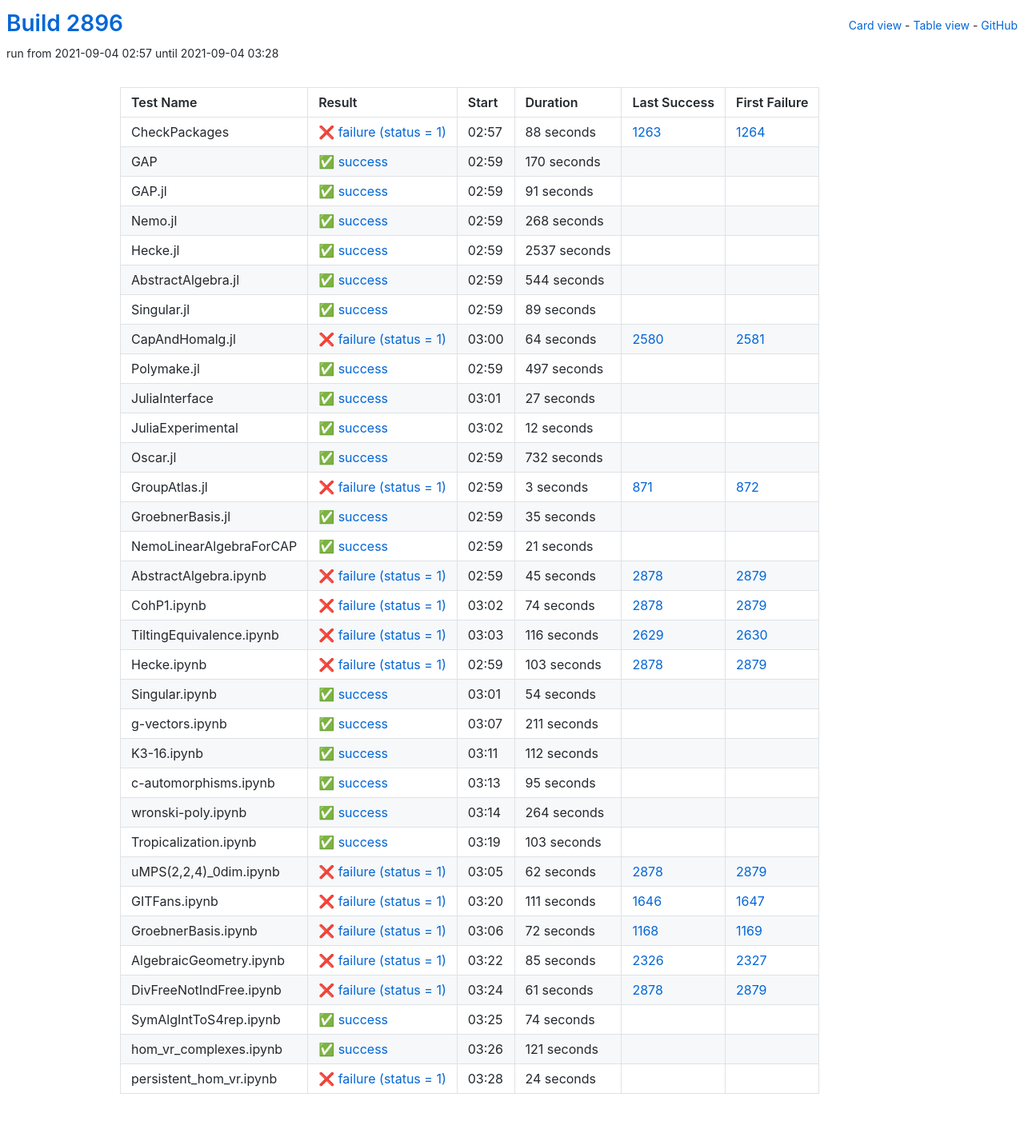
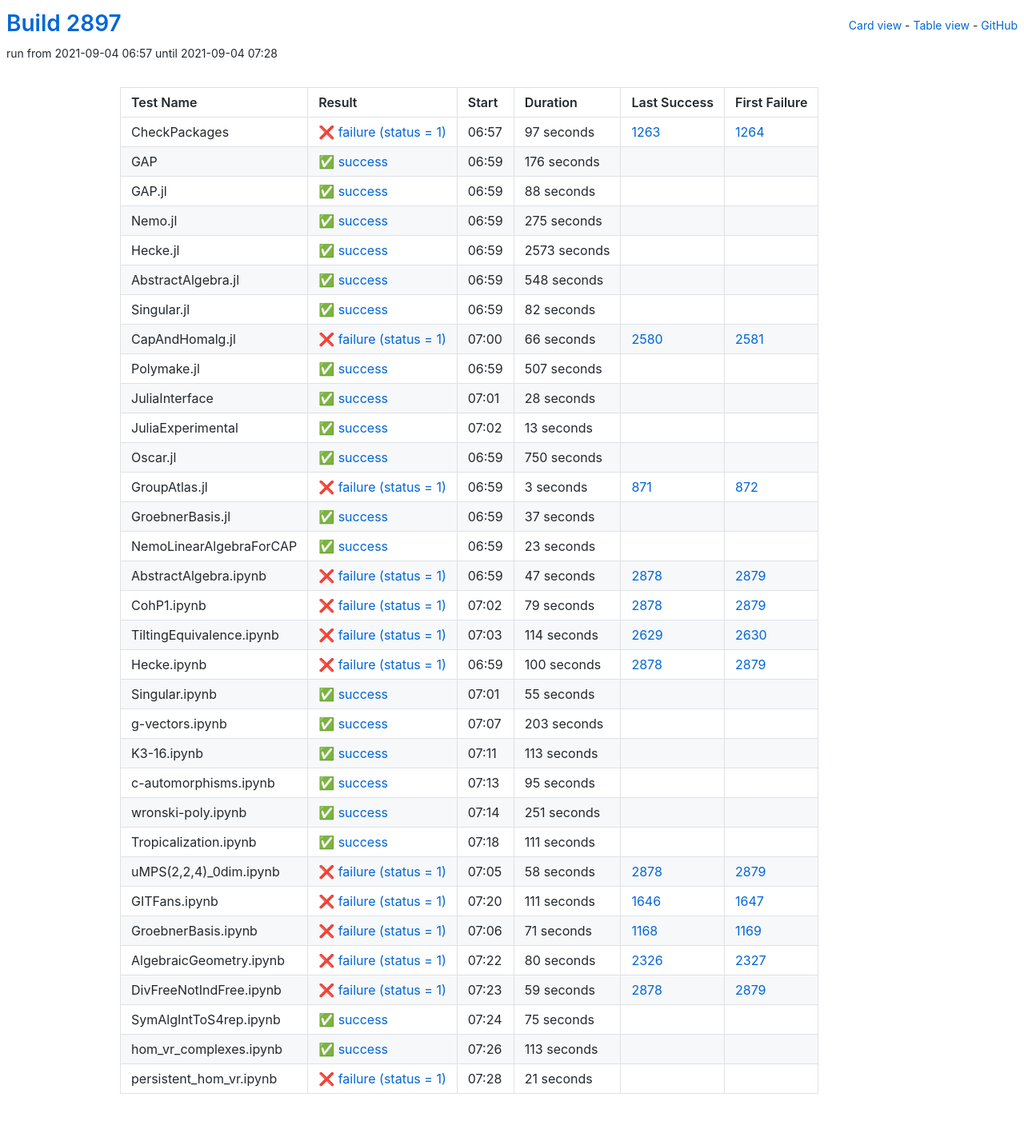
Before and after one commit to oscar-system/oscar-ci-status-stable, a Jekyll site: the page built from table.html, in a window 1280 px wide. Shown: the whole page at 80% size. Built offline with Jekyll 4.4.1, drawn with Linux system fonts in a browser that asks for light colours.

Commit message:
Build #2897

```diff
--- a/_data/ci.yml
+++ b/_data/ci.yml
@@ -1,6 +1,6 @@
 ---
-build: 2896
-build_url: https://oscarci.mathematik.uni-kl.de/job/oscar-stable/2896/
+build: 2897
+build_url: https://oscarci.mathematik.uni-kl.de/job/oscar-stable/2897/
 job: oscar-stable
 organization: oscar-system
 repo: oscar-ci-status-stable
@@ -8,152 +8,152 @@ repourl: https://github.com/oscar-system/oscar-ci-status-stable
 tests:
 - name: CheckPackages
   id: checkpackages
-  log: https://oscarci.mathematik.uni-kl.de/job/oscar-stable/2896/artifact/logs/build-2896/CheckPackages.log
-  start: 2021-09-04 02:57
+  log: https://oscarci.mathematik.uni-kl.de/job/oscar-stable/2897/artifact/logs/build-2897/CheckPackages.log
+  start: 2021-09-04 06:57
   success: false
   exitcode: 1
   status: failure
-  duration: 88
+  duration: 97
   last_success: 1263
   last_success_url: https://oscarci.mathematik.uni-kl.de/job/oscar-stable/1263/
   first_failure: 1264
   first_failure_url: https://oscarci.mathematik.uni-kl.de/job/oscar-stable/1264/
 - name: GAP
   id: gap
-  log: https://oscarci.mathematik.uni-kl.de/job/oscar-stable/2896/artifact/logs/build-2896/GAP.log
-  start: 2021-09-04 02:59
+  log: https://oscarci.mathematik.uni-kl.de/job/oscar-stable/2897/artifact/logs/build-2897/GAP.log
+  start: 2021-09-04 06:59
   success: true
   exitcode: 0
   status: success
-  duration: 170
+  duration: 176
   last_success: false
   last_success_url:
   first_failure: false
   first_failure_url:
 - name: GAP.jl
   id: gap-jl
-  log: https://oscarci.mathematik.uni-kl.de/job/oscar-stable/2896/artifact/logs/build-2896/GAP.jl.log
-  start: 2021-09-04 02:59
+  log: https://oscarci.mathematik.uni-kl.de/job/oscar-stable/2897/artifact/logs/build-2897/GAP.jl.log
+  start: 2021-09-04 06:59
   success: true
   exitcode: 0
   status: success
-  duration: 91
+  duration: 88
   last_success: false
   last_success_url:
   first_failure: false
   first_failure_url:
 - name: Nemo.jl
   id: nemo-jl
-  log: https://oscarci.mathematik.uni-kl.de/job/oscar-stable/2896/artifact/logs/build-2896/Nemo.jl.log
-  start: 2021-09-04 02:59
+  log: https://oscarci.mathematik.uni-kl.de/job/oscar-stable/2897/artifact/logs/build-2897/Nemo.jl.log
+  start: 2021-09-04 06:59
   success: true
   exitcode: 0
   status: success
-  duration: 268
+  duration: 275
   last_success: false
   last_success_url:
   first_failure: false
   first_failure_url:
 - name: Hecke.jl
   id: hecke-jl
-  log: https://oscarci.mathematik.uni-kl.de/job/oscar-stable/2896/artifact/logs/build-2896/Hecke.jl.log
-  start: 2021-09-04 02:59
+  log: https://oscarci.mathematik.uni-kl.de/job/oscar-stable/2897/artifact/logs/build-2897/Hecke.jl.log
+  start: 2021-09-04 06:59
   success: true
   exitcode: 0
   status: success
-  duration: 2537
+  duration: 2573
   last_success: false
   last_success_url:
   first_failure: false
   first_failure_url:
 - name: AbstractAlgebra.jl
   id: abstractalgebra-jl
-  log: https://oscarci.mathematik.uni-kl.de/job/oscar-stable/2896/artifact/logs/build-2896/AbstractAlgebra.jl.log
-  start: 2021-09-04 02:59
+  log: https://oscarci.mathematik.uni-kl.de/job/oscar-stable/2897/artifact/logs/build-2897/AbstractAlgebra.jl.log
+  start: 2021-09-04 06:59
   success: true
   exitcode: 0
   status: success
-  duration: 544
+  duration: 548
   last_success: false
   last_success_url:
   first_failure: false
   first_failure_url:
 - name: Singular.jl
   id: singular-jl
-  log: https://oscarci.mathematik.uni-kl.de/job/oscar-stable/2896/artifact/logs/build-2896/Singular.jl.log
-  start: 2021-09-04 02:59
+  log: https://oscarci.mathematik.uni-kl.de/job/oscar-stable/2897/artifact/logs/build-2897/Singular.jl.log
+  start: 2021-09-04 06:59
   success: true
   exitcode: 0
   status: success
-  duration: 89
+  duration: 82
   last_success: false
   last_success_url:
   first_failure: false
   first_failure_url:
 - name: CapAndHomalg.jl
   id: capandhomalg-jl
-  log: https://oscarci.mathematik.uni-kl.de/job/oscar-stable/2896/artifact/logs/build-2896/CapAndHomalg.jl.log
-  start: 2021-09-04 03:00
+  log: https://oscarci.mathematik.uni-kl.de/job/oscar-stable/2897/artifact/logs/build-2897/CapAndHomalg.jl.log
+  start: 2021-09-04 07:00
   success: false
   exitcode: 1
   status: failure
-  duration: 64
+  duration: 66
   last_success: 2580
   last_success_url: https://oscarci.mathematik.uni-kl.de/job/oscar-stable/2580/
   first_failure: 2581
   first_failure_url: https://oscarci.mathematik.uni-kl.de/job/oscar-stable/2581/
 - name: Polymake.jl
   id: polymake-jl
-  log: https://oscarci.mathematik.uni-kl.de/job/oscar-stable/2896/artifact/logs/build-2896/Polymake.jl.log
-  start: 2021-09-04 02:59
+  log: https://oscarci.mathematik.uni-kl.de/job/oscar-stable/2897/artifact/logs/build-2897/Polymake.jl.log
+  start: 2021-09-04 06:59
   success: true
   exitcode: 0
   status: success
-  duration: 497
+  duration: 507
   last_success: false
   last_success_url:
   first_failure: false
   first_failure_url:
 - name: JuliaInterface
   id: juliainterface
-  log: https://oscarci.mathematik.uni-kl.de/job/oscar-stable/2896/artifact/logs/build-2896/JuliaInterface.log
-  start: 2021-09-04 03:01
+  log: https://oscarci.mathematik.uni-kl.de/job/oscar-stable/2897/artifact/logs/build-2897/JuliaInterface.log
+  start: 2021-09-04 07:01
   success: true
   exitcode: 0
   status: success
-  duration: 27
+  duration: 28
   last_success: false
   last_success_url:
   first_failure: false
   first_failure_url:
 - name: JuliaExperimental
   id: juliaexperimental
-  log: https://oscarci.mathematik.uni-kl.de/job/oscar-stable/2896/artifact/logs/build-2896/JuliaExperimental.log
-  start: 2021-09-04 03:02
+  log: https://oscarci.mathematik.uni-kl.de/job/oscar-stable/2897/artifact/logs/build-2897/JuliaExperimental.log
+  start: 2021-09-04 07:02
   success: true
   exitcode: 0
   status: success
-  duration: 12
+  duration: 13
   last_success: false
   last_success_url:
   first_failure: false
   first_failure_url:
 - name: Oscar.jl
   id: oscar-jl
-  log: https://oscarci.mathematik.uni-kl.de/job/oscar-stable/2896/artifact/logs/build-2896/Oscar.jl.log
-  start: 2021-09-04 02:59
+  log: https://oscarci.mathematik.uni-kl.de/job/oscar-stable/2897/artifact/logs/build-2897/Oscar.jl.log
+  start: 2021-09-04 06:59
   success: true
   exitcode: 0
   status: success
-  duration: 732
+  duration: 750
   last_success: false
   last_success_url:
   first_failure: false
   first_failure_url:
 - name: GroupAtlas.jl
   id: groupatlas-jl
-  log: https://oscarci.mathematik.uni-kl.de/job/oscar-stable/2896/artifact/logs/build-2896/GroupAtlas.jl.log
-  start: 2021-09-04 02:59
+  log: https://oscarci.mathematik.uni-kl.de/job/oscar-stable/2897/artifact/logs/build-2897/GroupAtlas.jl.log
+  start: 2021-09-04 06:59
   success: false
   exitcode: 1
   status: failure
@@ -164,116 +164,116 @@ tests:
   first_failure_url: https://oscarci.mathematik.uni-kl.de/job/oscar-stable/872/
 - name: GroebnerBasis.jl
   id: groebnerbasis-jl
-  log: https://oscarci.mathematik.uni-kl.de/job/oscar-stable/2896/artifact/logs/build-2896/GroebnerBasis.jl.log
-  start: 2021-09-04 02:59
+  log: https://oscarci.mathematik.uni-kl.de/job/oscar-stable/2897/artifact/logs/build-2897/GroebnerBasis.jl.log
+  start: 2021-09-04 06:59
   success: true
   exitcode: 0
   status: success
-  duration: 35
+  duration: 37
   last_success: false
   last_success_url:
   first_failure: false
   first_failure_url:
 - name: NemoLinearAlgebraForCAP
   id: nemolinearalgebraforcap
-  log: https://oscarci.mathematik.uni-kl.de/job/oscar-stable/2896/artifact/logs/build-2896/NemoLinearAlgebraForCAP.log
-  start: 2021-09-04 02:59
+  log: https://oscarci.mathematik.uni-kl.de/job/oscar-stable/2897/artifact/logs/build-2897/NemoLinearAlgebraForCAP.log
+  start: 2021-09-04 06:59
   success: true
   exitcode: 0
   status: success
-  duration: 21
+  duration: 23
   last_success: false
   last_success_url:
   first_failure: false
   first_failure_url:
 - name: AbstractAlgebra.ipynb
   id: abstractalgebra-ipynb
-  log: https://oscarci.mathematik.uni-kl.de/job/oscar-stable/2896/artifact/logs/build-2896/AbstractAlgebra.ipynb.log
-  start: 2021-09-04 02:59
+  log: https://oscarci.mathematik.uni-kl.de/job/oscar-stable/2897/artifact/logs/build-2897/AbstractAlgebra.ipynb.log
+  start: 2021-09-04 06:59
   success: false
   exitcode: 1
   status: failure
-  duration: 45
+  duration: 47
   last_success: 2878
   last_success_url: https://oscarci.mathematik.uni-kl.de/job/oscar-stable/2878/
   first_failure: 2879
   first_failure_url: https://oscarci.mathematik.uni-kl.de/job/oscar-stable/2879/
 - name: CohP1.ipynb
   id: cohp1-ipynb
-  log: https://oscarci.mathematik.uni-kl.de/job/oscar-stable/2896/artifact/logs/build-2896/CohP1.ipynb.log
-  start: 2021-09-04 03:02
+  log: https://oscarci.mathematik.uni-kl.de/job/oscar-stable/2897/artifact/logs/build-2897/CohP1.ipynb.log
+  start: 2021-09-04 07:02
   success: false
   exitcode: 1
   status: failure
-  duration: 74
+  duration: 79
   last_success: 2878
   last_success_url: https://oscarci.mathematik.uni-kl.de/job/oscar-stable/2878/
   first_failure: 2879
   first_failure_url: https://oscarci.mathematik.uni-kl.de/job/oscar-stable/2879/
 - name: TiltingEquivalence.ipynb
   id: tiltingequivalence-ipynb
-  log: https://oscarci.mathematik.uni-kl.de/job/oscar-stable/2896/artifact/logs/build-2896/TiltingEquivalence.ipynb.log
-  start: 2021-09-04 03:03
+  log: https://oscarci.mathematik.uni-kl.de/job/oscar-stable/2897/artifact/logs/build-2897/TiltingEquivalence.ipynb.log
+  start: 2021-09-04 07:03
   success: false
   exitcode: 1
   status: failure
-  duration: 116
+  duration: 114
   last_success: 2629
   last_success_url: https://oscarci.mathematik.uni-kl.de/job/oscar-stable/2629/
   first_failure: 2630
   first_failure_url: https://oscarci.mathematik.uni-kl.de/job/oscar-stable/2630/
 - name: Hecke.ipynb
   id: hecke-ipynb
-  log: https://oscarci.mathematik.uni-kl.de/job/oscar-stable/2896/artifact/logs/build-2896/Hecke.ipynb.log
-  start: 2021-09-04 02:59
+  log: https://oscarci.mathematik.uni-kl.de/job/oscar-stable/2897/artifact/logs/build-2897/Hecke.ipynb.log
+  start: 2021-09-04 06:59
   success: false
   exitcode: 1
   status: failure
-  duration: 103
+  duration: 100
   last_success: 2878
   last_success_url: https://oscarci.mathematik.uni-kl.de/job/oscar-stable/2878/
   first_failure: 2879
   first_failure_url: https://oscarci.mathematik.uni-kl.de/job/oscar-stable/2879/
 - name: Singular.ipynb
   id: singular-ipynb
-  log: https://oscarci.mathematik.uni-kl.de/job/oscar-stable/2896/artifact/logs/build-2896/Singular.ipynb.log
-  start: 2021-09-04 03:01
+  log: https://oscarci.mathematik.uni-kl.de/job/oscar-stable/2897/artifact/logs/build-2897/Singular.ipynb.log
+  start: 2021-09-04 07:01
   success: true
   exitcode: 0
   status: success
-  duration: 54
+  duration: 55
   last_success: false
   last_success_url:
   first_failure: false
   first_failure_url:
 - name: g-vectors.ipynb
   id: g-vectors-ipynb
-  log: https://oscarci.mathematik.uni-kl.de/job/oscar-stable/2896/artifact/logs/build-2896/g-vectors.ipynb.log
-  start: 2021-09-04 03:07
+  log: https://oscarci.mathematik.uni-kl.de/job/oscar-stable/2897/artifact/logs/build-2897/g-vectors.ipynb.log
+  start: 2021-09-04 07:07
   success: true
   exitcode: 0
   status: success
-  duration: 211
+  duration: 203
   last_success: false
   last_success_url:
   first_failure: false
   first_failure_url:
 - name: K3-16.ipynb
   id: k3-16-ipynb
-  log: https://oscarci.mathematik.uni-kl.de/job/oscar-stable/2896/artifact/logs/build-2896/K3-16.ipynb.log
-  start: 2021-09-04 03:11
+  log: https://oscarci.mathematik.uni-kl.de/job/oscar-stable/2897/artifact/logs/build-2897/K3-16.ipynb.log
+  start: 2021-09-04 07:11
   success: true
   exitcode: 0
   status: success
-  duration: 112
+  duration: 113
   last_success: false
   last_success_url:
   first_failure: false
   first_failure_url:
 - name: c-automorphisms.ipynb
   id: c-automorphisms-ipynb
-  log: https://oscarci.mathematik.uni-kl.de/job/oscar-stable/2896/artifact/logs/build-2896/c-automorphisms.ipynb.log
-  start: 2021-09-04 03:13
+  log: https://oscarci.mathematik.uni-kl.de/job/oscar-stable/2897/artifact/logs/build-2897/c-automorphisms.ipynb.log
+  start: 2021-09-04 07:13
   success: true
   exitcode: 0
   status: success
@@ -284,44 +284,44 @@ tests:
   first_failure_url:
 - name: wronski-poly.ipynb
   id: wronski-poly-ipynb
-  log: https://oscarci.mathematik.uni-kl.de/job/oscar-stable/2896/artifact/logs/build-2896/wronski-poly.ipynb.log
-  start: 2021-09-04 03:14
+  log: https://oscarci.mathematik.uni-kl.de/job/oscar-stable/2897/artifact/logs/build-2897/wronski-poly.ipynb.log
+  start: 2021-09-04 07:14
   success: true
   exitcode: 0
   status: success
-  duration: 264
+  duration: 251
   last_success: false
   last_success_url:
   first_failure: false
   first_failure_url:
 - name: Tropicalization.ipynb
   id: tropicalization-ipynb
-  log: https://oscarci.mathematik.uni-kl.de/job/oscar-stable/2896/artifact/logs/build-2896/Tropicalization.ipynb.log
-  start: 2021-09-04 03:19
+  log: https://oscarci.mathematik.uni-kl.de/job/oscar-stable/2897/artifact/logs/build-2897/Tropicalization.ipynb.log
+  start: 2021-09-04 07:18
   success: true
   exitcode: 0
   status: success
-  duration: 103
+  duration: 111
   last_success: false
   last_success_url:
   first_failure: false
   first_failure_url:
 - name: uMPS(2,2,4)_0dim.ipynb
   id: umps-2-2-4-0dim-ipynb
-  log: https://oscarci.mathematik.uni-kl.de/job/oscar-stable/2896/artifact/logs/build-2896/uMPS-2-2-4-_0dim.ipynb.log
-  start: 2021-09-04 03:05
+  log: https://oscarci.mathematik.uni-kl.de/job/oscar-stable/2897/artifact/logs/build-2897/uMPS-2-2-4-_0dim.ipynb.log
+  start: 2021-09-04 07:05
   success: false
   exitcode: 1
   status: failure
-  duration: 62
+  duration: 58
   last_success: 2878
   last_success_url: https://oscarci.mathematik.uni-kl.de/job/oscar-stable/2878/
   first_failure: 2879
   first_failure_url: https://oscarci.mathematik.uni-kl.de/job/oscar-stable/2879/
 - name: GITFans.ipynb
   id: gitfans-ipynb
-  log: https://oscarci.mathematik.uni-kl.de/job/oscar-stable/2896/artifact/logs/build-2896/GITFans.ipynb.log
-  start: 2021-09-04 03:20
+  log: https://oscarci.mathematik.uni-kl.de/job/oscar-stable/2897/artifact/logs/build-2897/GITFans.ipynb.log
+  start: 2021-09-04 07:20
   success: false
   exitcode: 1
   status: failure
@@ -332,72 +332,72 @@ tests:
   first_failure_url: https://oscarci.mathematik.uni-kl.de/job/oscar-stable/1647/
 - name: GroebnerBasis.ipynb
   id: groebnerbasis-ipynb
-  log: https://oscarci.mathematik.uni-kl.de/job/oscar-stable/2896/artifact/logs/build-2896/GroebnerBasis.ipynb.log
-  start: 2021-09-04 03:06
+  log: https://oscarci.mathematik.uni-kl.de/job/oscar-stable/2897/artifact/logs/build-2897/GroebnerBasis.ipynb.log
+  start: 2021-09-04 07:06
   success: false
   exitcode: 1
   status: failure
-  duration: 72
+  duration: 71
   last_success: 1168
   last_success_url: https://oscarci.mathematik.uni-kl.de/job/oscar-stable/1168/
   first_failure: 1169
   first_failure_url: https://oscarci.mathematik.uni-kl.de/job/oscar-stable/1169/
 - name: AlgebraicGeometry.ipynb
   id: algebraicgeometry-ipynb
-  log: https://oscarci.mathematik.uni-kl.de/job/oscar-stable/2896/artifact/logs/build-2896/AlgebraicGeometry.ipynb.log
-  start: 2021-09-04 03:22
+  log: https://oscarci.mathematik.uni-kl.de/job/oscar-stable/2897/artifact/logs/build-2897/AlgebraicGeometry.ipynb.log
+  start: 2021-09-04 07:22
   success: false
   exitcode: 1
   status: failure
-  duration: 85
+  duration: 80
   last_success: 2326
   last_success_url: https://oscarci.mathematik.uni-kl.de/job/oscar-stable/2326/
   first_failure: 2327
   first_failure_url: https://oscarci.mathematik.uni-kl.de/job/oscar-stable/2327/
 - name: DivFreeNotIndFree.ipynb
   id: divfreenotindfree-ipynb
-  log: https://oscarci.mathematik.uni-kl.de/job/oscar-stable/2896/artifact/logs/build-2896/DivFreeNotIndFree.ipynb.log
-  start: 2021-09-04 03:24
+  log: https://oscarci.mathematik.uni-kl.de/job/oscar-stable/2897/artifact/logs/build-2897/DivFreeNotIndFree.ipynb.log
+  start: 2021-09-04 07:23
   success: false
   exitcode: 1
   status: failure
-  duration: 61
+  duration: 59
   last_success: 2878
   last_success_url: https://oscarci.mathematik.uni-kl.de/job/oscar-stable/2878/
   first_failure: 2879
   first_failure_url: https://oscarci.mathematik.uni-kl.de/job/oscar-stable/2879/
 - name: SymAlgIntToS4rep.ipynb
   id: symalginttos4rep-ipynb
-  log: https://oscarci.mathematik.uni-kl.de/job/oscar-stable/2896/artifact/logs/build-2896/SymAlgIntToS4rep.ipynb.log
-  start: 2021-09-04 03:25
+  log: https://oscarci.mathematik.uni-kl.de/job/oscar-stable/2897/artifact/logs/build-2897/SymAlgIntToS4rep.ipynb.log
+  start: 2021-09-04 07:24
   success: true
   exitcode: 0
   status: success
-  duration: 74
+  duration: 75
   last_success: false
   last_success_url:
   first_failure: false
   first_failure_url:
 - name: hom_vr_complexes.ipynb
   id: hom-vr-complexes-ipynb
-  log: https://oscarci.mathematik.uni-kl.de/job/oscar-stable/2896/artifact/logs/build-2896/hom_vr_complexes.ipynb.log
-  start: 2021-09-04 03:26
+  log: https://oscarci.mathematik.uni-kl.de/job/oscar-stable/2897/artifact/logs/build-2897/hom_vr_complexes.ipynb.log
+  start: 2021-09-04 07:26
   success: true
   exitcode: 0
   status: success
-  duration: 121
+  duration: 113
   last_success: false
   last_success_url:
   first_failure: false
   first_failure_url:
 - name: persistent_hom_vr.ipynb
   id: persistent-hom-vr-ipynb
-  log: https://oscarci.mathematik.uni-kl.de/job/oscar-stable/2896/artifact/logs/build-2896/persistent_hom_vr.ipynb.log
-  start: 2021-09-04 03:28
+  log: https://oscarci.mathematik.uni-kl.de/job/oscar-stable/2897/artifact/logs/build-2897/persistent_hom_vr.ipynb.log
+  start: 2021-09-04 07:28
   success: false
   exitcode: 1
   status: failure
-  duration: 24
+  duration: 21
   last_success: false
   last_success_url:
   first_failure: false
```
Also changed, not shown: README.md.
